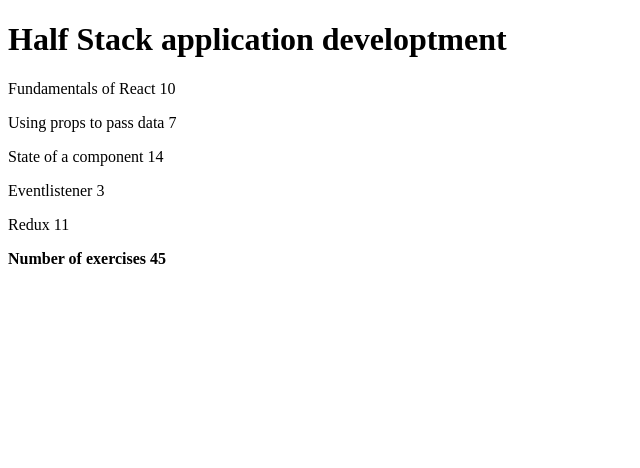
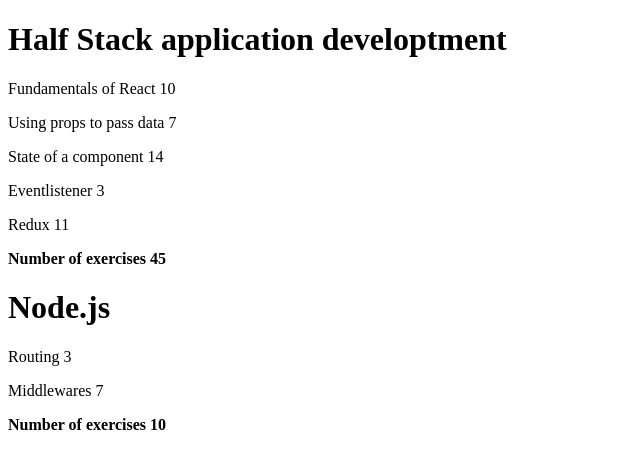
Before and after one commit to Hauiiuah/fullstack-open, a JavaScript app in the folder part2/courseinfo/: page / in a window 1280 px wide. Shown: the top 468 px of the page, without its empty margins (0-640 px from the left). Built offline with nearby package versions, Linux system fonts and the light colour scheme.

Commit message:
2.4. courseinfo allow arbitrary number of courses

```diff
--- a/part2/courseinfo/src/App.js
+++ b/part2/courseinfo/src/App.js
@@ -49,7 +49,9 @@
 }
 
 const App = () => {
-  const course = {
+  const courses =
+  [
+    {
     id: 1,
     name: "Half Stack application developtment",
     parts: [
@@ -79,9 +81,29 @@
         id:5
       }
     ],
-  };
+  },
+  {
+    name: "Node.js",
+    id:2,
+    parts:[
+      {
+        name: 'Routing',
+        exercises: 3,
+        id:1
+      },
+      {
+        name: 'Middlewares',
+        exercises: 7,
+        id: 2
+      }
+    ]
+  }
 
-  return <Course course={course} />
-};
+  ]
+
+  return courses.map((course)=><Course course={course} />)
+
+
+}
 
 export default App;
```
